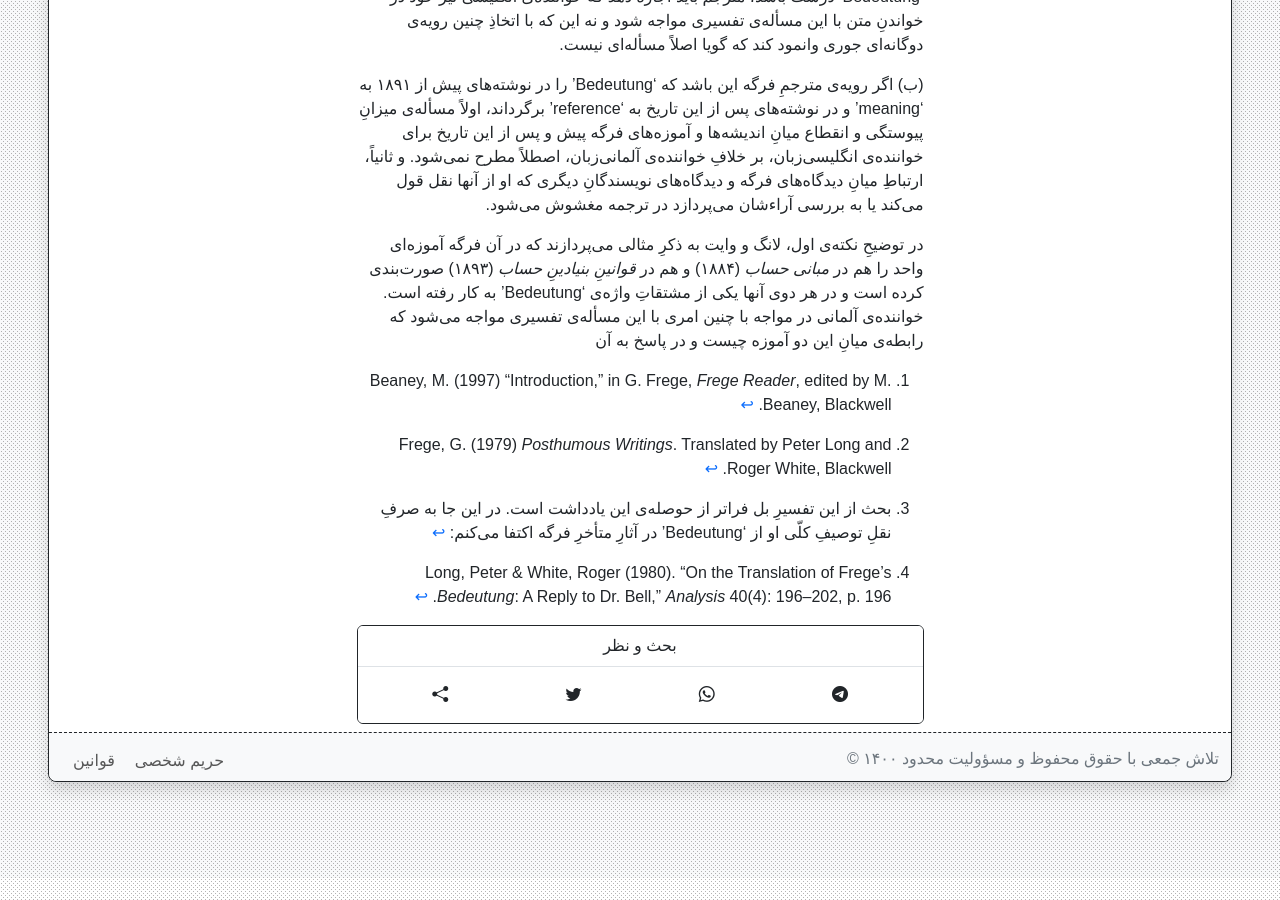
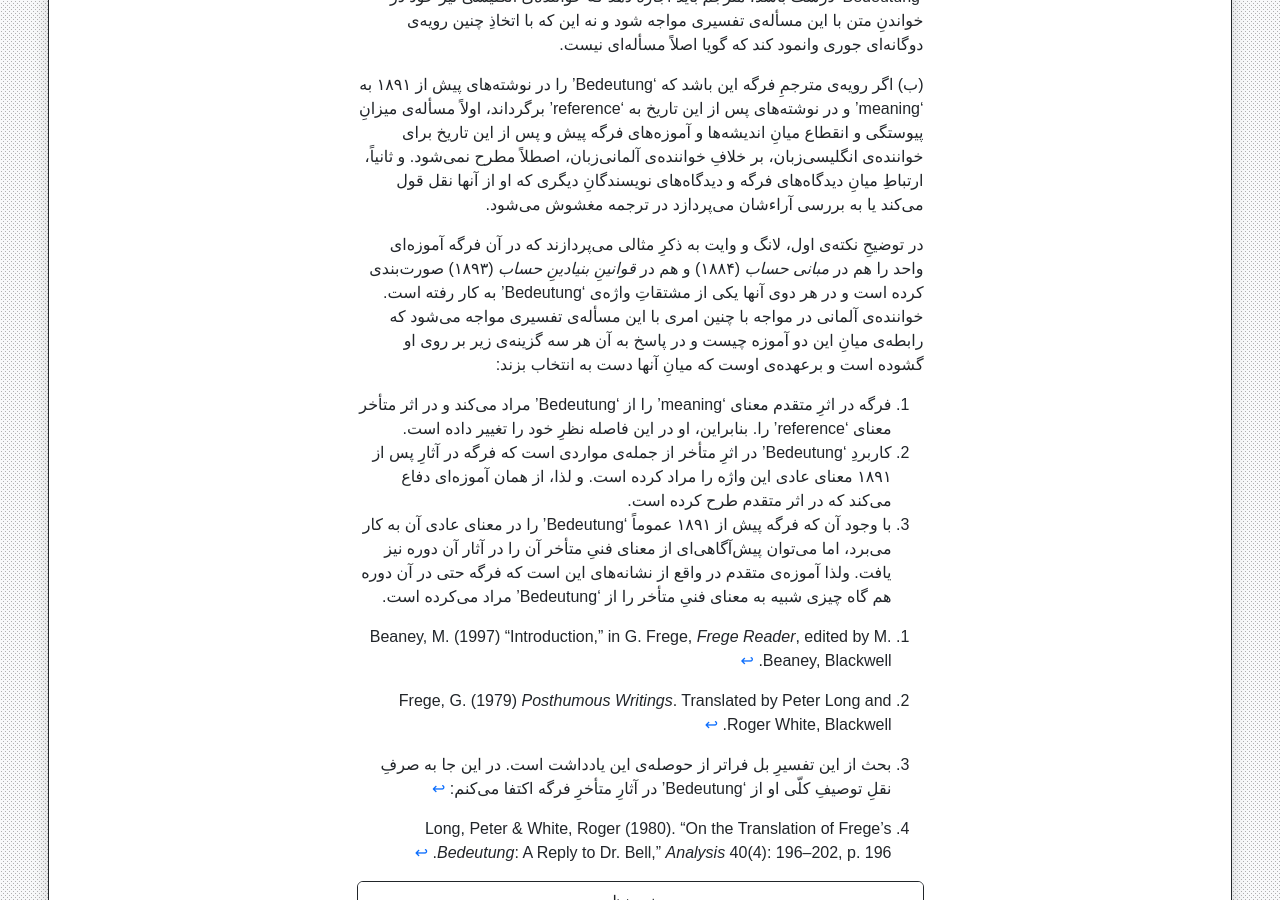
Before and after one commit to phicudemy/phicudemy.github.io, a Jekyll site: the page built from _posts/2024-07-16-fregebedeutung۲.md, in a window 1280 px wide and 900 px high, scrolled down 4240 px. Built offline with Jekyll 4.4.1, drawn with Linux system fonts in a browser that asks for light colours; comment, search, counter and statistics services are not loaded; a style sheet for code colours, icons or effects is not loaded; before the commit the page ends 5118 px from its top, so only the background shows below that.

Commit message:
TinaCMS content update

```diff
--- a/_posts/2024-07-16-fregebedeutung۲.md
+++ b/_posts/2024-07-16-fregebedeutung۲.md
@@ -50,7 +50,12 @@ contents: _contents/article.md
 
 (ب) اگر رویه‌ی مترجمِ فرگه این باشد که ‘Bedeutung’ را در نوشته‌های پیش از ۱۸۹۱ به ‘meaning’ و در نوشته‌های پس از این تاریخ به ‘reference’ برگرداند، اولاً مسأله‌ی میزانِ پیوستگی و انقطاع میانِ اندیشه‌ها و آموزه‌های فرگه پیش و پس از این تاریخ برای خواننده‌ی انگلیسی‌زبان، بر خلافِ‌ خواننده‌ی آلمانی‌زبان، اصطلاً مطرح نمی‌شود. و ثانیاً، ارتباطِ میانِ دیدگاه‌های فرگه و دیدگاه‌های نویسندگانِ دیگری که او از آنها نقل قول می‌کند یا به بررسی آراءشان می‌پردازد در ترجمه مغشوش می‌شود.
 
-در توضیحِ نکته‌ی اول، لانگ و وایت به ذکرِ مثالی می‌پردازند که در آن فرگه آموزه‌ای واحد را هم در _مبانی حساب_ (۱۸۸۴) و هم در _قوانینِ بنیادینِ حساب_ (۱۸۹۳) صورت‌بندی کرده است و در هر دوی آنها یکی از مشتقاتِ واژه‌ی ‘Bedeutung’ به کار رفته است. خواننده‌ی آلمانی در مواجه با چنین امری با این مسأله‌ی تفسیری مواجه می‌شود که رابطه‌ی میانِ این دو آموزه چیست و در پاسخ به آن
+در توضیحِ نکته‌ی اول، لانگ و وایت به ذکرِ مثالی می‌پردازند که در آن فرگه آموزه‌ای واحد را هم در _مبانی حساب_ (۱۸۸۴) و هم در _قوانینِ بنیادینِ حساب_ (۱۸۹۳) صورت‌بندی کرده است و در هر دوی آنها یکی از مشتقاتِ واژه‌ی ‘Bedeutung’ به کار رفته است. خواننده‌ی آلمانی در مواجه با چنین امری با این مسأله‌ی تفسیری مواجه می‌شود که رابطه‌ی میانِ این دو آموزه چیست و در پاسخ به آن هر سه گزینه‌ی زیر بر روی او گشوده است و برعهده‌ی اوست که میانِ آنها دست به انتخاب بزند:
+
+1. فرگه در اثرِ متقدم معنای ‘meaning’ را از ‘Bedeutung’ مراد می‌کند و در اثر متأخر معنای ‘reference’ را. بنابراین، او در این فاصله نظرِ خود را تغییر داده است.
+2. کاربردِ ‘Bedeutung’ در اثرِ متأخر از جمله‌ی مواردی است که فرگه در آثارِ پس از ۱۸۹۱ معنای عادی این واژه را مراد کرده است. و لذا، از همان آموزه‌ای دفاع می‌کند که در اثر متقدم طرح کرده است.
+3. با وجود آن که فرگه پیش از ۱۸۹۱ عموماً ‘Bedeutung’ را در معنای عادی آن به کار می‌برد، اما می‌توان پیش‌آگاهی‌ای از معنای فنیِ متأخر آن را در آثار آن دوره نیز یافت. ولذا آموزه‌ی متقدم در واقع از نشانه‌های این است که فرگه حتی در آن دوره هم گاه چیزی شبیه به معنای فنیِ متأخر را از ‘Bedeutung’ مراد می‌کرده است.
+
 
 
 
```
